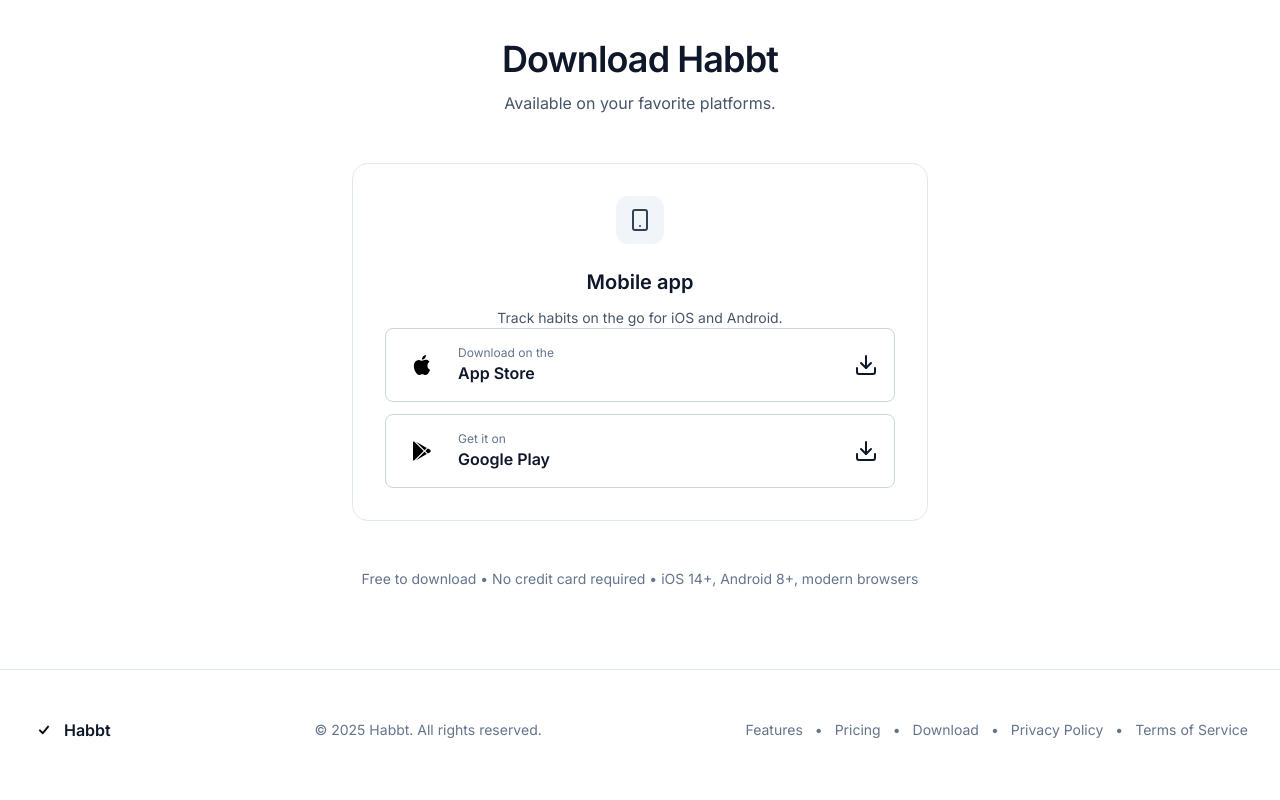
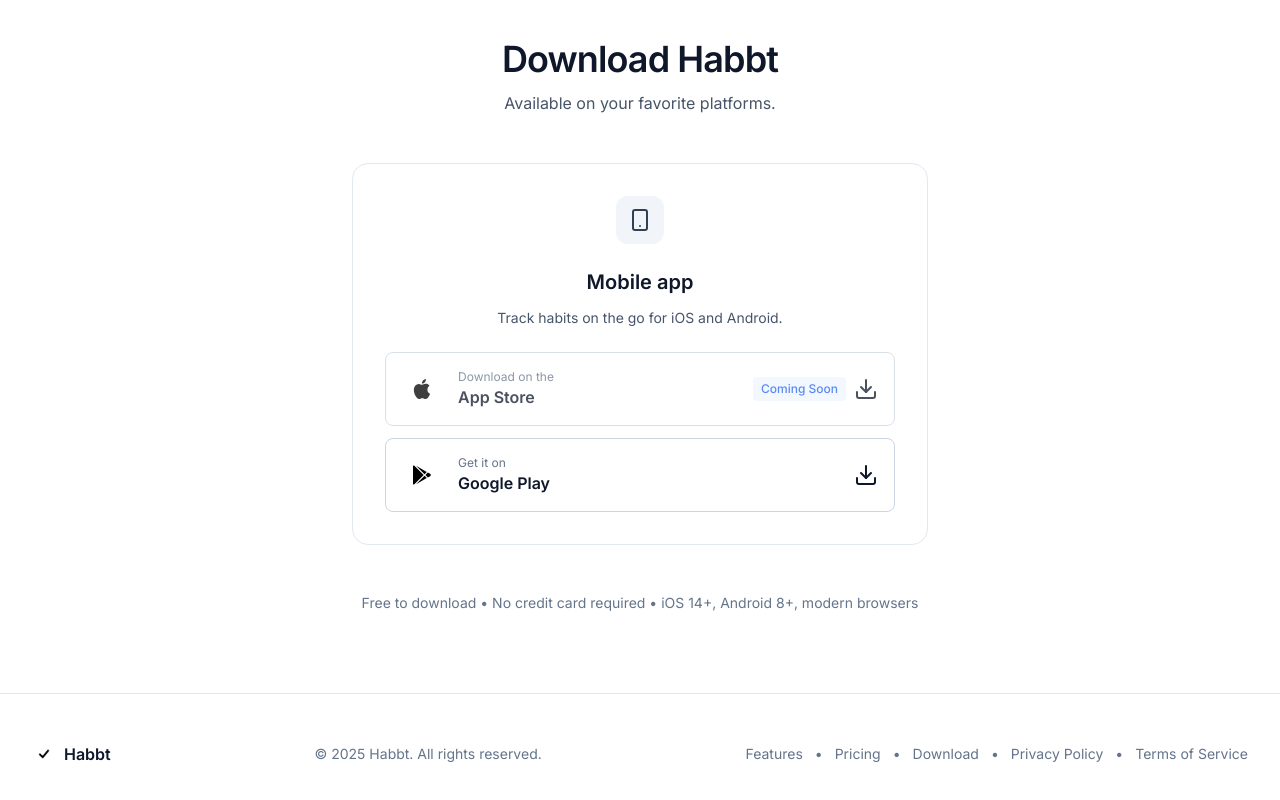
Before and after one commit to Mustafa-khann/habbt-landing, a React (Vite) app: page / in a window 1280 px wide. Shown: the part 2785-3585 px from the top of the page. Built offline with nearby package versions, Linux system fonts and the light colour scheme.

Commit message:
added privacy policy and t&c

```diff
--- a/src/components/Download.tsx
+++ b/src/components/Download.tsx
@@ -20,13 +20,12 @@
               <Smartphone size={24} />
             </div>
             <h3 className="text-xl font-semibold mb-3 text-center">Mobile app</h3>
-            <p className="text-slate-600 m
-            b-6 text-center text-sm">
+            <p className="text-slate-600 mb-6 text-center text-sm">
               Track habits on the go for iOS and Android.
             </p>
 
             <div className="space-y-3">
-              <button className="w-full rounded-lg border border-slate-300 p-4 transition hover:bg-slate-50 flex items-center justify-between group">
+              <button className="w-full rounded-lg border border-slate-300 p-4 transition hover:bg-slate-50 flex items-center justify-between group relative opacity-75 cursor-not-allowed">
                 <div className="flex items-center gap-4">
                   <div className="w-10 h-10 bg-white rounded-lg flex items-center justify-center">
                     <svg className="w-6 h-6" viewBox="0 0 24 24">
@@ -38,7 +37,10 @@
                     <div className="font-semibold">App Store</div>
                   </div>
                 </div>
-                <ArrowRight className="transition-transform group-hover:translate-x-0.5" />
+                <div className="flex items-center gap-2">
+                  <span className="text-xs font-medium text-blue-600 bg-blue-50 px-2 py-1 rounded">Coming Soon</span>
+                  <ArrowRight className="transition-transform group-hover:translate-x-0.5" />
+                </div>
               </button>
 
               <button className="w-full rounded-lg border border-slate-300 p-4 transition hover:bg-slate-50 flex items-center justify-between group">
```
